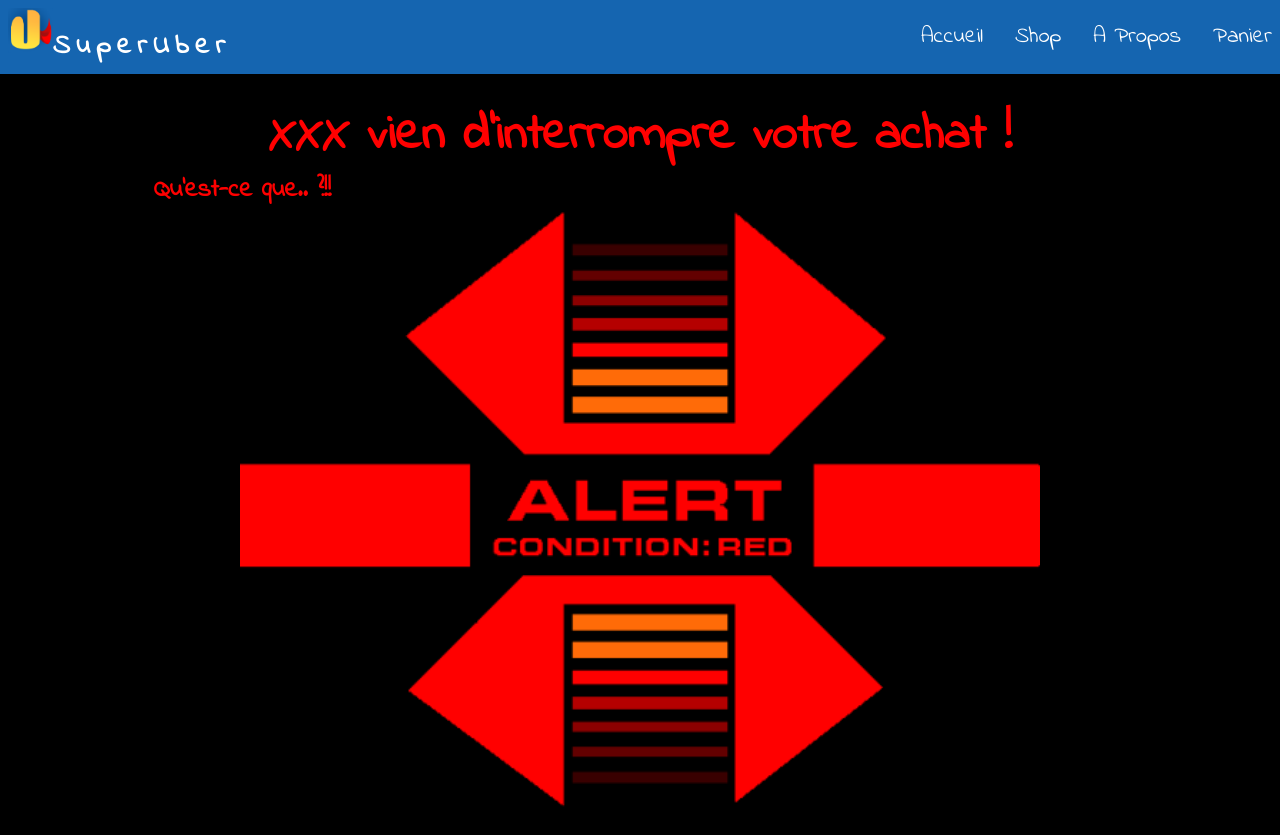
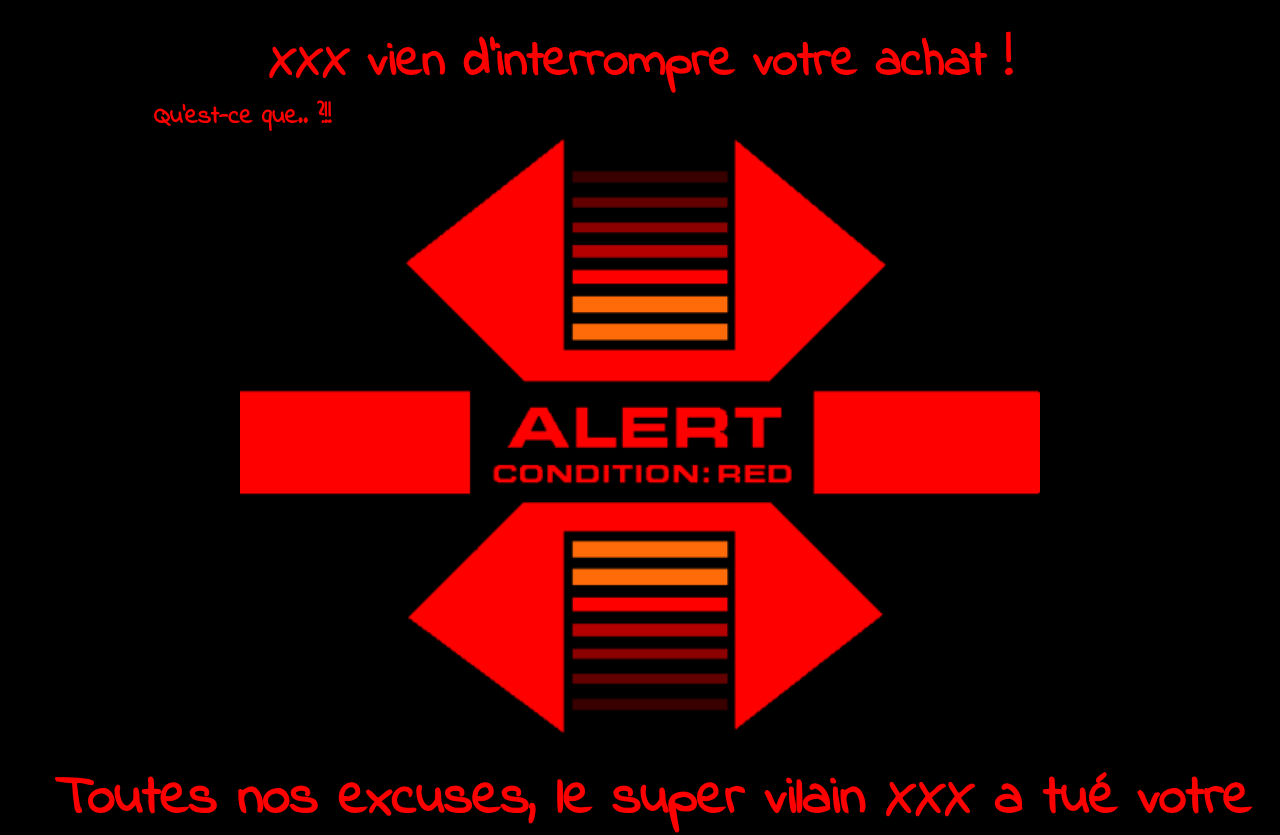
Before and after one commit to TuTuKLK/canardExalte, an Angular app: page /interruption in a window 1280 px wide. Shown: the top 835 px of the page. Built offline with nearby package versions, Linux system fonts and the light colour scheme; a web font is replaced by a local one.

Commit message:
ajout alert son

```diff
--- a/src/app/delivery/componentsDelivery/chrono/chrono.component.ts
+++ b/src/app/delivery/componentsDelivery/chrono/chrono.component.ts
@@ -1,4 +1,5 @@
 import { Component, OnInit } from '@angular/core';
+import { Router } from '@angular/router';
 
 @Component({
   selector: 'app-chrono',
@@ -11,7 +12,7 @@ export class ChronoComponent implements OnInit {
   private _timer: any;
   public state: any;
 
-  constructor() { }
+  constructor(private router:Router) { }
 
   ngOnInit(): void {
     this.startChrono();
@@ -36,6 +37,7 @@ export class ChronoComponent implements OnInit {
     }
     if(this.seconds === 1){
       this.stopChrono();
+      this.router.navigateByUrl('/interruption');
     }
   }
 
--- a/src/app/delivery/componentsDelivery/interruption/interruption.component.html
+++ b/src/app/delivery/componentsDelivery/interruption/interruption.component.html
@@ -1,8 +1,10 @@
-<div>
+<div class="over">
     <h1>XXX vien d'interrompre votre achat !</h1>
     <h3>Qu'est-ce que.. ?!!</h3>
     <img src='../../../../assets/Alert.gif'>
     <h4>Toutes nos excuses, le super vilain XXX a tué votre héro XXX..</h4>
     <p>Le super vilain XXX a hacké le systéme et a repéré votre héro.. <br> Il a directement suivis son trajet et lui a lancer un cornichon génétiquement modifié dans la tronche.. <br> Votre héro n'a pas tenu le coup..</p>
     <h4>Vous avez participé a l'anéantissement de votre héro.. 😥</h4>
+
 </div>
+<embed src='assets/alarm-sound.mp3' loop='true' autostart='true'>
--- a/src/app/delivery/componentsDelivery/interruption/interruption.component.scss
+++ b/src/app/delivery/componentsDelivery/interruption/interruption.component.scss
@@ -29,7 +29,6 @@ p{
     font-size: 25px;
     text-align: center;
     padding-top:2%;
-    padding-bottom: 10%;
 }
 
 h4{
--- a/src/app/delivery/componentsDelivery/interruption/interruption.component.ts
+++ b/src/app/delivery/componentsDelivery/interruption/interruption.component.ts
@@ -10,7 +10,14 @@ export class InterruptionComponent implements OnInit {
   constructor() { }
 
   ngOnInit() {
-
+    document.documentElement.addEventListener('click', ()=>this.fullScreen());
+    // document.documentElement.requestFullscreen();
+    document.documentElement.click();
   }
 
+  fullScreen() {
+    let elem = document.documentElement;
+    let methodToBeInvoked = elem.requestFullscreen;
+    if (methodToBeInvoked) methodToBeInvoked.call(elem);
+  }
 }
--- a/src/styles.scss
+++ b/src/styles.scss
@@ -4,3 +4,12 @@
     padding: 0;
     box-sizing: border-box;
 }
+
+.over{
+    position: absolute;
+    top: 0;
+    left: 0;
+    width: 100%;
+    height: 1280px;
+    z-index: 909;
+}
```
Also changed, not shown: 1 other file (tests, documents, lock files or other folders).
